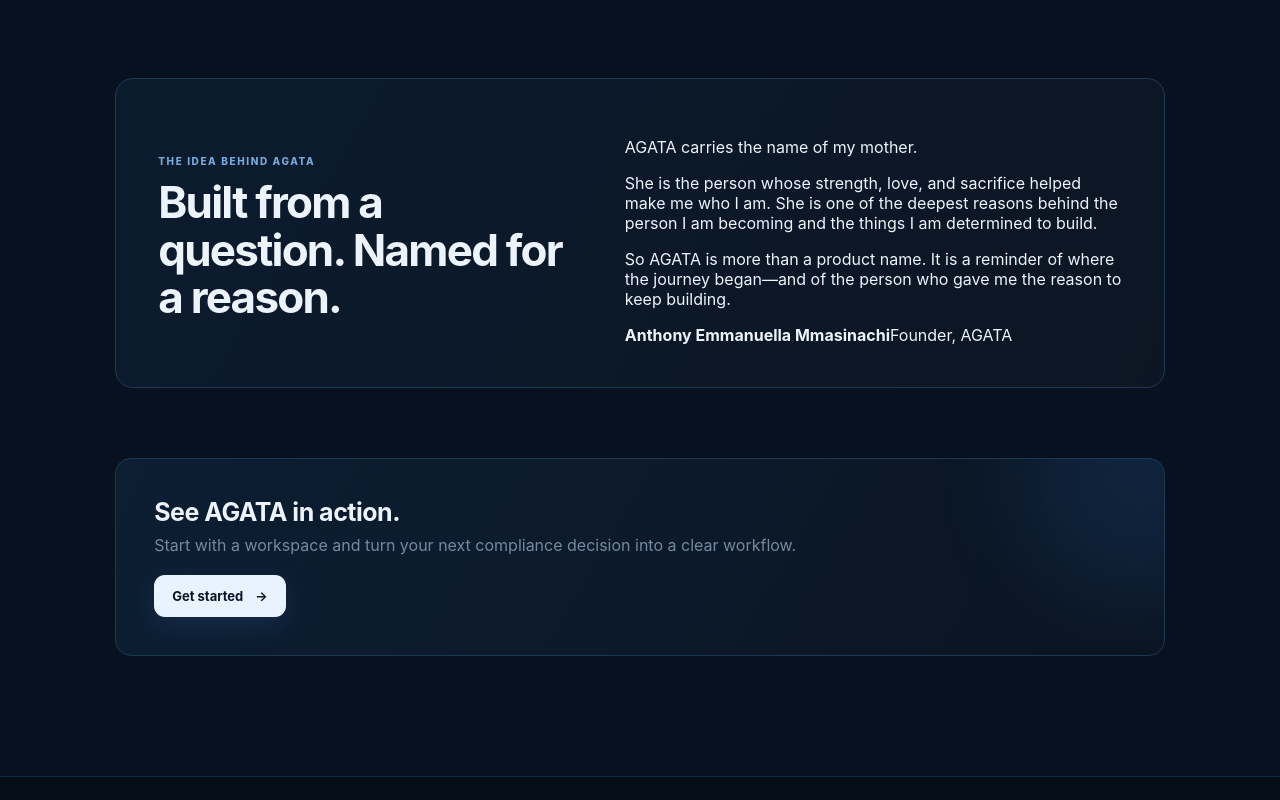
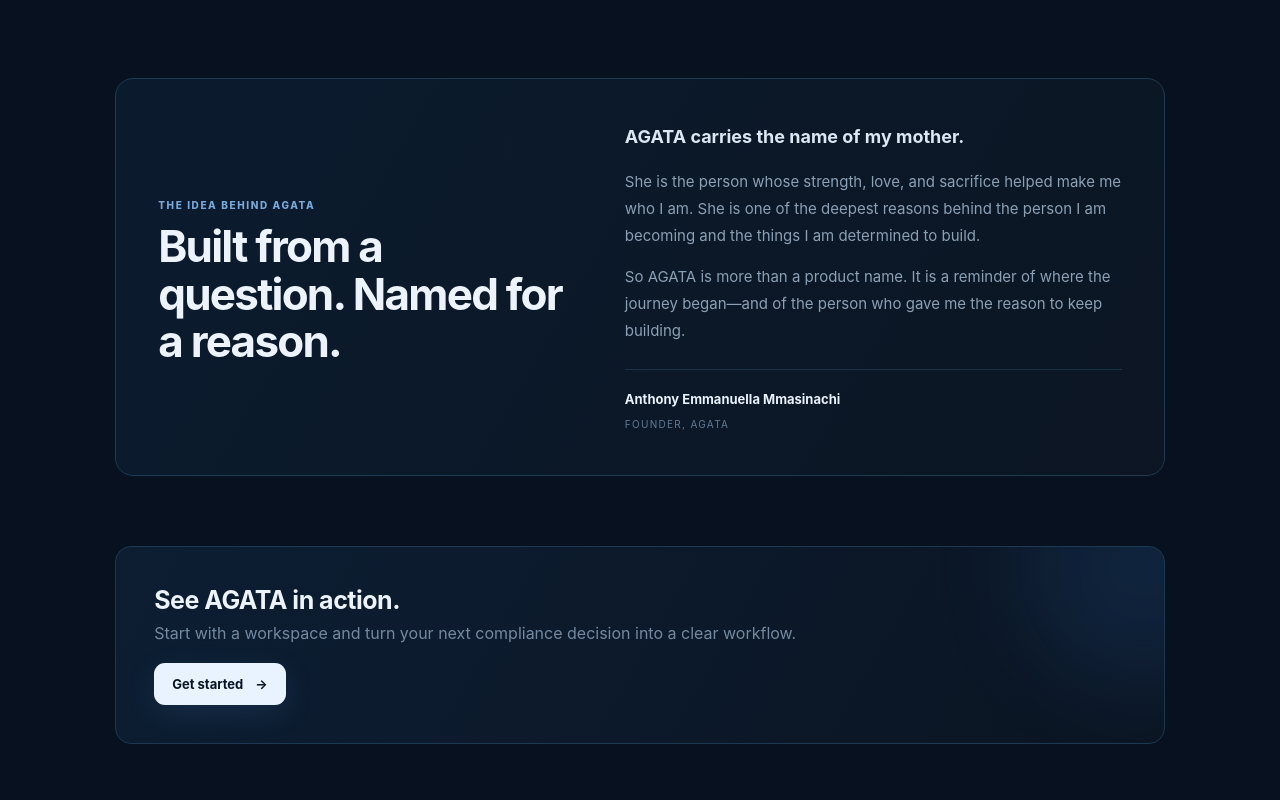
Before and after one commit to Scarlet-Twinz/AGATA, a React (Vite) app in the folder frontend/: page /about in a window 1280 px wide. Shown: the part 1260-2060 px from the top of the page. Built offline with nearby package versions, Linux system fonts and the light colour scheme.

Commit message:
Finish public-site polish layer

```diff
--- a/frontend/src/public-polish.css
+++ b/frontend/src/public-polish.css
@@ -20,15 +20,31 @@
 .founder-note h2 { margin: 12px 0 0; font-size: clamp(28px, 4vw, 44px); line-height: 1.08; letter-spacing: -.04em; }
 .founder-note > p { margin: 0; color: #8ca0b5; font-size: 15px; line-height: 1.85; }
 .founder-note em { color: #cfe4f7; font-style: normal; }
+.founder-story { margin: 0; color: #8ca0b5; font-size: 15px; line-height: 1.8; }
+.founder-story p { margin: 0 0 14px; }
+.founder-story p:first-child { color: #dbe8f4; font-size: 18px; font-weight: 650; }
+.founder-signature { display: flex; flex-direction: column; gap: 4px; margin-top: 25px; padding-top: 18px; border-top: 1px solid #1b3349; }
+.founder-signature strong { color: #e9f2fb; font-size: 13px; }
+.founder-signature span { color: #617b95; font-size: 10px; text-transform: uppercase; letter-spacing: .13em; }
+
+.contact-direct { display: grid; grid-template-columns: repeat(2, minmax(0, 1fr)); gap: 10px; margin: 34px 0 18px; max-width: 680px; }
+.contact-direct a { display: flex; flex-direction: column; gap: 7px; padding: 17px 18px; border: 1px solid #1b3147; border-radius: 13px; background: rgba(255,255,255,.018); transition: border-color .2s ease, transform .2s ease; }
+.contact-direct a:hover { border-color: #315575; transform: translateY(-2px); }
+.contact-direct span { color: #5f7892; font-size: 9px; font-weight: 800; letter-spacing: .14em; text-transform: uppercase; }
+.contact-direct strong { color: #dce9f5; font-size: 13px; }
+.footer-email, .footer-phone { display: block; width: max-content; max-width: 100%; margin-top: 8px; color: #718ba4; font-size: 11px; }
+.footer-email:hover, .footer-phone:hover { color: #dce9f5; }
+
+.legal-page .info-hero { max-width: 900px; }
+.legal-grid article { min-height: 205px; }
+.legal-grid article h2 { margin-top: 48px; }
+.legal-grid article p { max-width: 560px; }
 
 .info-cta { position: relative; overflow: hidden; }
 .info-cta::before { content: ""; position: absolute; width: 240px; height: 240px; right: -100px; top: -100px; border-radius: 50%; background: rgba(54,133,224,.12); filter: blur(45px); pointer-events: none; }
 .info-cta > * { position: relative; z-index: 1; }
 
-@media (max-width: 900px) {
-  .founder-note { grid-template-columns: 1fr; gap: 24px; }
-}
-
+@media (max-width: 900px) { .founder-note { grid-template-columns: 1fr; gap: 24px; } }
 @media (max-width: 760px) {
   .public-nav { gap: 12px; }
   .public-links { display: none; }
@@ -39,4 +55,5 @@
   .faq-item summary { padding: 21px 0; font-size: 14px; }
   .faq-item p { margin-right: 30px; font-size: 13px; }
   .founder-note { padding: 28px; }
+  .contact-direct { grid-template-columns: 1fr; }
 }
```
